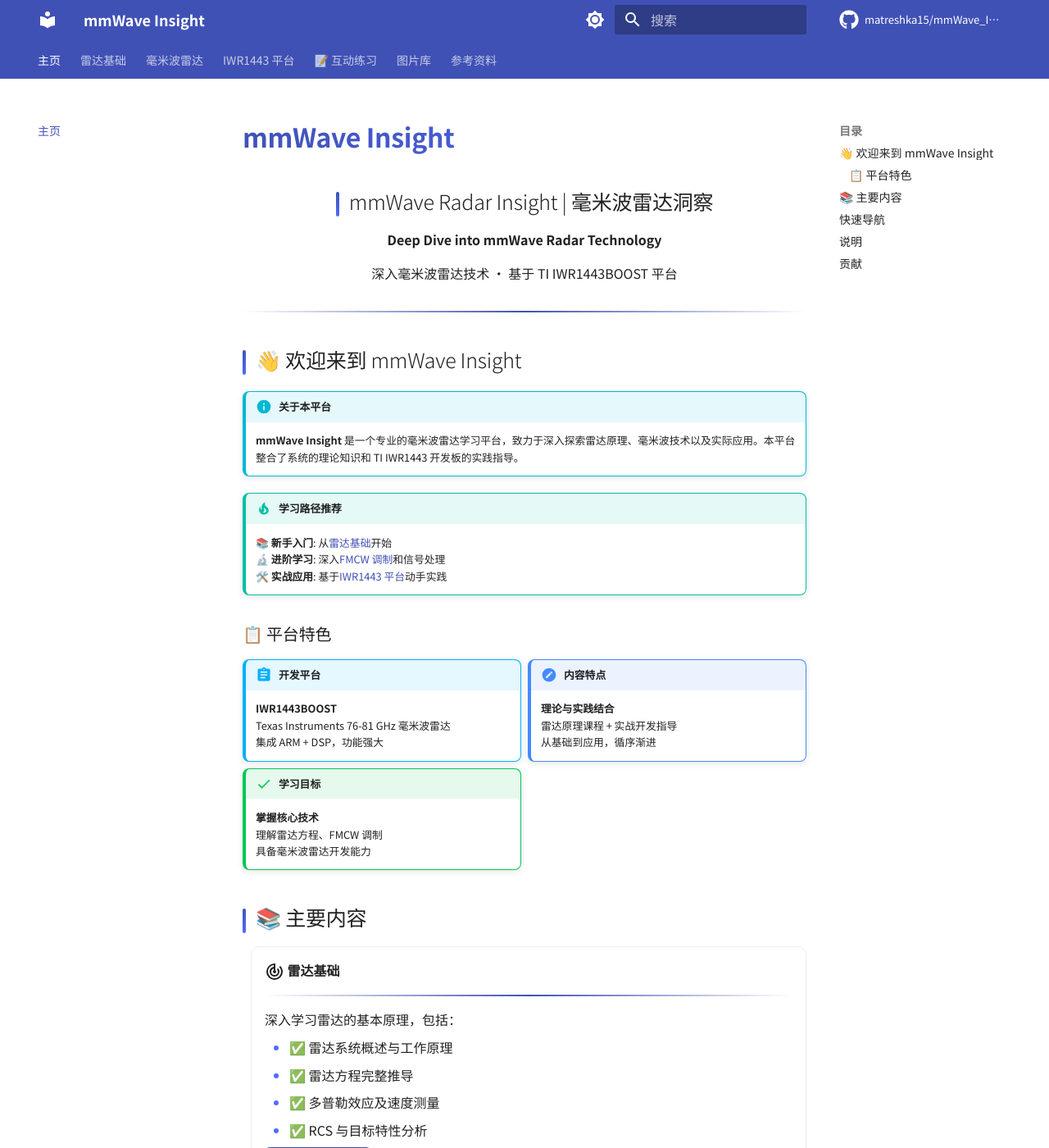
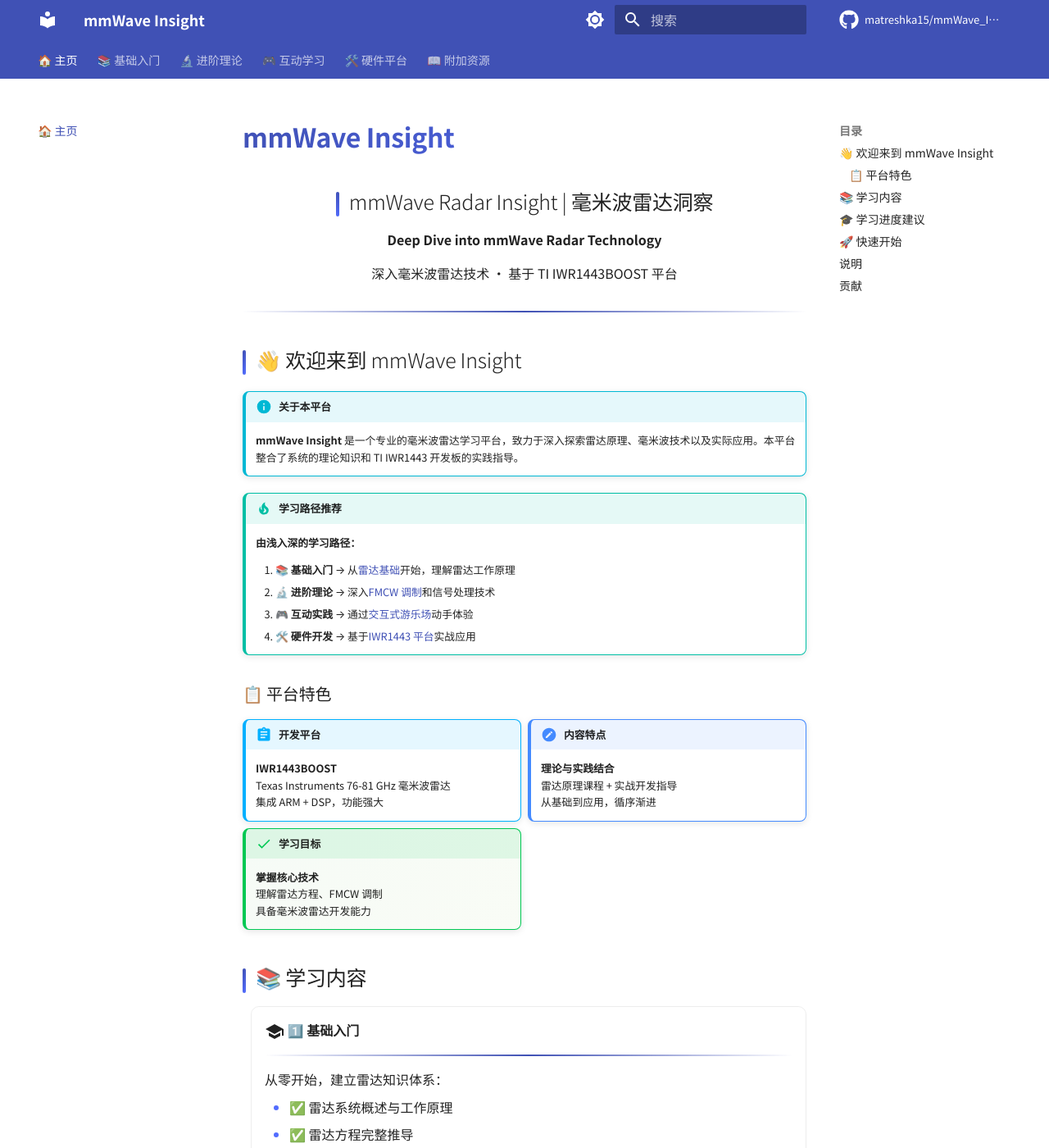
Before and after one commit to matreshka15/mmWave_Insight, an MkDocs documentation site: the page built from docs/index.md, in a window 1280 px wide and 1400 px high. Shown: the whole window at 82% size. Built offline with MkDocs 1.6.1 and Material for MkDocs 9.7.7, drawn with Linux system fonts in a browser that asks for light colours; comment, search, counter and statistics services are not loaded; some of the changed text lies outside the part shown.

Commit message:
Add interactive playground and enhance docs structure
Introduced a new (interactive playground) with rich interactive content for hands-on radar learning. Updated the main index and navigation to reflect a more structured, progressive learning path, including clearer module separation and improved quick-start guidance. Enhanced stylesheets for interactive sections, improved visual presentation, and updated multiple documentation files for consistency and clarity. Minor formatting and image caption adjustments were made for better readability.

````diff
--- a/docs/index.md
+++ b/docs/index.md
@@ -14,9 +14,12 @@
     **mmWave Insight** 是一个专业的毫米波雷达学习平台，致力于深入探索雷达原理、毫米波技术以及实际应用。本平台整合了系统的理论知识和 TI IWR1443 开发板的实践指导。
 
 !!! tip "学习路径推荐"
-    📚 **新手入门**: 从[雷达基础](radar-basics/overview.md)开始
-    🔬 **进阶学习**: 深入[FMCW 调制](mmwave/fmcw.md)和信号处理
-    🛠️ **实战应用**: 基于[IWR1443 平台](iwr1443/hardware.md)动手实践
+    **由浅入深的学习路径：**
+
+    1. 📚 **基础入门** → 从[雷达基础](radar-basics/overview.md)开始，理解雷达工作原理
+    2. 🔬 **进阶理论** → 深入[FMCW 调制](mmwave/fmcw.md)和信号处理技术
+    3. 🎮 **互动实践** → 通过[交互式游乐场](interactive-playground.md)动手体验
+    4. 🛠️ **硬件开发** → 基于[IWR1443 平台](iwr1443/hardware.md)实战应用
 
 ### 📋 平台特色
 
@@ -39,15 +42,15 @@
 
 </div>
 
-## 📚 主要内容
+## 📚 学习内容
 
 <div class="grid cards" markdown>
 
--   :material-radar:{ .lg .middle } **雷达基础**
+-   :material-school:{ .lg .middle } **1️⃣ 基础入门**
 
     ---
 
-    深入学习雷达的基本原理，包括：
+    从零开始，建立雷达知识体系：
 
     - ✅ 雷达系统概述与工作原理
     - ✅ 雷达方程完整推导
@@ -56,24 +59,37 @@
 
     [开始学习 :octicons-arrow-right-24:](radar-basics/overview.md){ .md-button .md-button--primary }
 
--   :material-sine-wave:{ .lg .middle } **毫米波雷达**
+-   :material-chart-line:{ .lg .middle } **2️⃣ 进阶理论**
 
     ---
 
-    专注于毫米波雷达的特性和应用：
+    深入毫米波雷达核心技术：
 
-    - ✅ FMCW 调频连续波调制
-    - ✅ Range-Doppler FFT 处理
-    - ✅ DOA 角度估计算法
+    - ✅ FMCW 调频连续波调制原理
+    - ✅ Range-Doppler FFT 信号处理
+    - ✅ DOA 角度估计算法详解
     - ✅ CFAR 目标检测技术
 
-    [了解更多 :octicons-arrow-right-24:](mmwave/fmcw.md){ .md-button }
+    [深入学习 :octicons-arrow-right-24:](mmwave/fmcw.md){ .md-button }
 
--   :material-chip:{ .lg .middle } **IWR1443 平台**
+-   :material-gamepad-variant:{ .lg .middle } **3️⃣ 互动实践**
 
     ---
 
-    基于 TI IWR1443 开发板的实践：
+    通过交互式工具巩固理解：
+
+    - 🎯 FMCW 雷达测距模拟器
+    - 📐 雷达方程计算器
+    - 🌊 多普勒效应模拟器
+    - 📡 FFT 频谱分析工具
+
+    [开始体验 :octicons-arrow-right-24:](interactive-playground.md){ .md-button }
+
+-   :material-chip:{ .lg .middle } **4️⃣ 硬件开发**
+
+    ---
+
+    基于 TI IWR1443 的实战应用：
 
     - ✅ 硬件架构与性能参数
     - ✅ SDK 开发环境搭建
@@ -86,41 +102,66 @@
 
 ---
 
-## 快速导航
+## 🎓 学习进度建议
+
+```mermaid
+graph LR
+    A[📚 雷达基础] --> B[🔬 FMCW 原理]
+    B --> C[📡 信号处理]
+    C --> D[🎮 互动练习]
+    D --> E[🛠️ 硬件开发]
+    E --> F[🚀 实际应用]
+
+    style A fill:#e3f2fd
+    style B fill:#f3e5f5
+    style C fill:#fff9c4
+    style D fill:#c8e6c9
+    style E fill:#ffe0b2
+    style F fill:#ffcdd2
+```
+
+!!! success "学习里程碑"
+    **初级目标**：理解雷达基本原理和雷达方程 ✓
+    **中级目标**：掌握 FMCW 调制和 FFT 信号处理 ✓
+    **高级目标**：完成 IWR1443 平台的实战开发 ✓
+
+---
+
+## 🚀 快速开始
 
 <div class="grid cards" markdown>
 
--   :material-radar:{ .lg .middle } __雷达原理__
+-   :material-foot-print:{ .lg .middle } __第一步__
 
     ---
 
-    学习雷达的基本工作原理、雷达方程和信号处理基础
+    **理解雷达如何工作**
 
-    [:octicons-arrow-right-24: 雷达基础](radar-basics/overview.md)
+    从[雷达原理概述](radar-basics/overview.md)开始，建立基础认知
 
--   :material-sine-wave:{ .lg .middle } __信号处理__
+-   :material-calculator:{ .lg .middle } __第二步__
 
     ---
 
-    了解 FMCW 信号处理、FFT 变换和目标检测算法
+    **学习核心公式**
 
-    [:octicons-arrow-right-24: 信号处理](mmwave/signal-processing.md)
+    深入[雷达方程](radar-basics/radar-equation.md)，掌握计算方法
 
--   :material-chip:{ .lg .middle } __硬件平台__
+-   :material-sine-wave:{ .lg .middle } __第三步__
 
     ---
 
-    IWR1443BOOST 开发板介绍和开发环境配置
+    **探索 FMCW 技术**
 
-    [:octicons-arrow-right-24: 硬件介绍](iwr1443/hardware.md)
+    理解[FMCW 调制](mmwave/fmcw.md)的测距测速原理
 
--   :material-book-open-variant:{ .lg .middle } __参考资料__
+-   :material-gamepad:{ .lg .middle } __第四步__
 
     ---
 
-    收集相关论文、文档和在线资源
+    **动手实践**
 
-    [:octicons-arrow-right-24: 参考资料](references.md)
+    使用[交互式工具](interactive-playground.md)验证理论
 
 </div>
 
--- a/docs/stylesheets/extra.css
+++ b/docs/stylesheets/extra.css
@@ -211,3 +211,127 @@
         page-break-inside: avoid;
     }
 }
+
+/* ===== 交互式游乐场专用样式 ===== */
+
+/* 交互区域容器 */
+.interactive-section,
+.calculator-section,
+.doppler-section,
+.fft-section,
+.accuracy-section {
+    background: linear-gradient(135deg, rgba(63,81,181,0.03) 0%, rgba(156,39,176,0.03) 100%);
+    border-radius: 12px;
+    padding: 20px;
+    margin: 20px 0;
+    border: 2px solid var(--md-primary-fg-color--light);
+    box-shadow: 0 4px 12px rgba(0,0,0,0.08);
+}
+
+/* 交互式表格增强 */
+.interactive-section table,
+.calculator-section table,
+.doppler-section table,
+.fft-section table,
+.accuracy-section table {
+    background-color: white;
+    border-radius: 8px;
+    overflow: hidden;
+}
+
+[data-md-color-scheme="slate"] .interactive-section table,
+[data-md-color-scheme="slate"] .calculator-section table,
+[data-md-color-scheme="slate"] .doppler-section table,
+[data-md-color-scheme="slate"] .fft-section table,
+[data-md-color-scheme="slate"] .accuracy-section table {
+    background-color: var(--md-code-bg-color);
+}
+
+/* 参数调整提示 */
+.interactive-section::before {
+    content: "🎮 调整参数，观察变化";
+    display: block;
+    font-weight: 600;
+    color: var(--md-primary-fg-color);
+    margin-bottom: 12px;
+    font-size: 0.95em;
+}
+
+.calculator-section::before {
+    content: "🧮 计算器工具";
+    display: block;
+    font-weight: 600;
+    color: var(--md-primary-fg-color);
+    margin-bottom: 12px;
+    font-size: 0.95em;
+}
+
+/* 高亮数值单元格 */
+.md-typeset .interactive-section td:nth-child(3),
+.md-typeset .calculator-section td:nth-child(2) {
+    font-weight: 600;
+    color: var(--md-accent-fg-color);
+    background-color: rgba(63,81,181,0.05);
+}
+
+/* 进度追踪复选框样式 */
+.md-typeset input[type="checkbox"] {
+    width: 18px;
+    height: 18px;
+    margin-right: 8px;
+    cursor: pointer;
+    accent-color: var(--md-primary-fg-color);
+}
+
+/* Emoji 图标增强 */
+.md-typeset h2:has(🎯),
+.md-typeset h2:has(📐),
+.md-typeset h2:has(🌊),
+.md-typeset h2:has(📡),
+.md-typeset h2:has(🎯),
+.md-typeset h2:has(🧮) {
+    background: linear-gradient(90deg, var(--md-primary-fg-color) 0%, var(--md-accent-fg-color) 100%);
+    -webkit-background-clip: text;
+    -webkit-text-fill-color: transparent;
+    background-clip: text;
+}
+
+/* 互动挑战框样式 */
+.md-typeset .admonition.question {
+    border-left-color: #ff9800;
+    background: linear-gradient(135deg, rgba(255,152,0,0.05) 0%, rgba(255,193,7,0.05) 100%);
+}
+
+.md-typeset .admonition.question > .admonition-title {
+    background-color: rgba(255,152,0,0.1);
+}
+
+/* 成功/完成样式增强 */
+.md-typeset .admonition.success {
+    background: linear-gradient(135deg, rgba(76,175,80,0.05) 0%, rgba(139,195,74,0.05) 100%);
+}
+
+/* 学习路径图表增强 */
+.md-typeset div:has(> .mermaid) {
+    background: linear-gradient(135deg, rgba(63,81,181,0.02) 0%, rgba(0,150,136,0.02) 100%);
+    border-radius: 12px;
+    padding: 20px;
+    margin: 24px 0;
+}
+
+/* 响应式优化 - 移动端 */
+@media screen and (max-width: 768px) {
+    .interactive-section,
+    .calculator-section,
+    .doppler-section,
+    .fft-section,
+    .accuracy-section {
+        padding: 15px;
+        margin: 15px 0;
+    }
+
+    .interactive-section::before,
+    .calculator-section::before {
+        font-size: 0.85em;
+    }
+}
--- a/mkdocs.yml
+++ b/mkdocs.yml
@@ -85,21 +85,29 @@
 
 # Page tree
 nav:
-  - 主页: index.md
-  - 雷达基础:
+  - 🏠 主页: index.md
+
+  - 📚 基础入门:
     - 雷达原理概述: radar-basics/overview.md
-    - 雷达方程: radar-basics/radar-equation.md
+    - 雷达方程详解: radar-basics/radar-equation.md
     - 多普勒效应: radar-basics/doppler-effect.md
-  - 毫米波雷达:
-    - FMCW 调制: mmwave/fmcw.md
-    - 信号处理: mmwave/signal-processing.md
-    - 目标检测: mmwave/target-detection.md
-  - IWR1443 平台:
-    - 硬件介绍: iwr1443/hardware.md
-    - 开发环境: iwr1443/development.md
-  - 📝 互动练习: exercises.md
-  - 图片库: image-gallery.md
-  - 参考资料: references.md
+
+  - 🔬 进阶理论:
+    - FMCW 调制原理: mmwave/fmcw.md
+    - 信号处理技术: mmwave/signal-processing.md
+    - 目标检测算法: mmwave/target-detection.md
+
+  - 🎮 互动学习:
+    - 交互式游乐场: interactive-playground.md
+    - 练习题库: exercises.md
+
+  - 🛠️ 硬件平台:
+    - IWR1443 硬件: iwr1443/hardware.md
+    - 开发环境搭建: iwr1443/development.md
+
+  - 📖 附加资源:
+    - 图片库: image-gallery.md
+    - 参考资料: references.md
 
 # Plugins
 plugins:
````
Also changed, not shown: README.md (+0 -2 lines), docs/interactive-playground.md (added, +465 -0 lines), docs/mmwave/fmcw.md (+6 -8 lines), docs/radar-basics/overview.md (+3 -4 lines).
